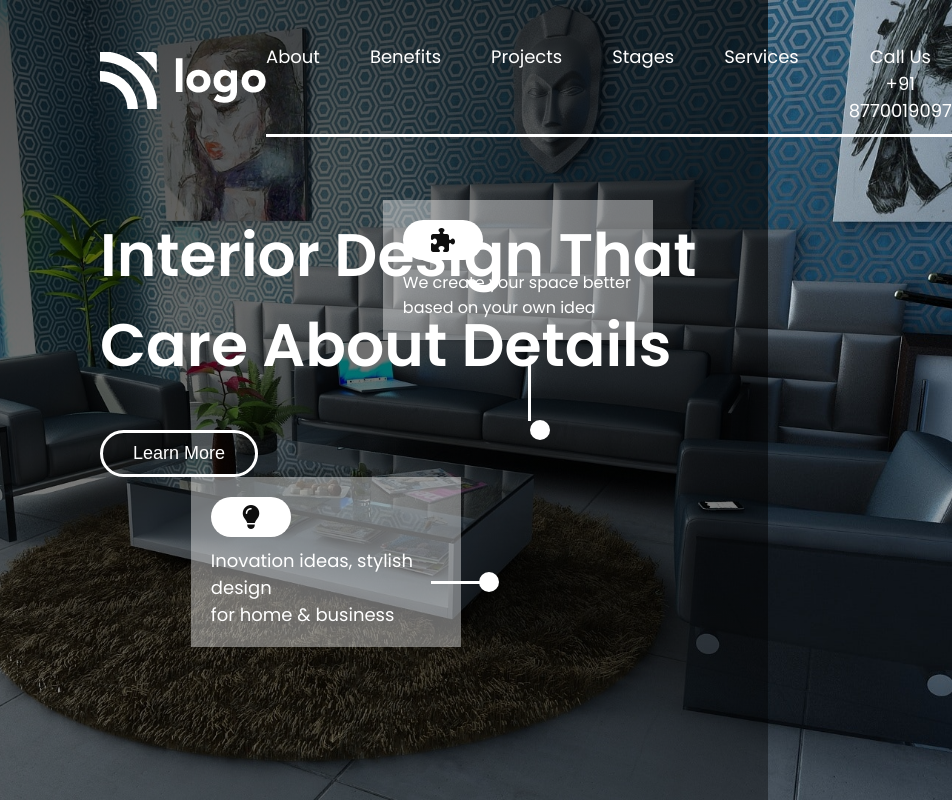
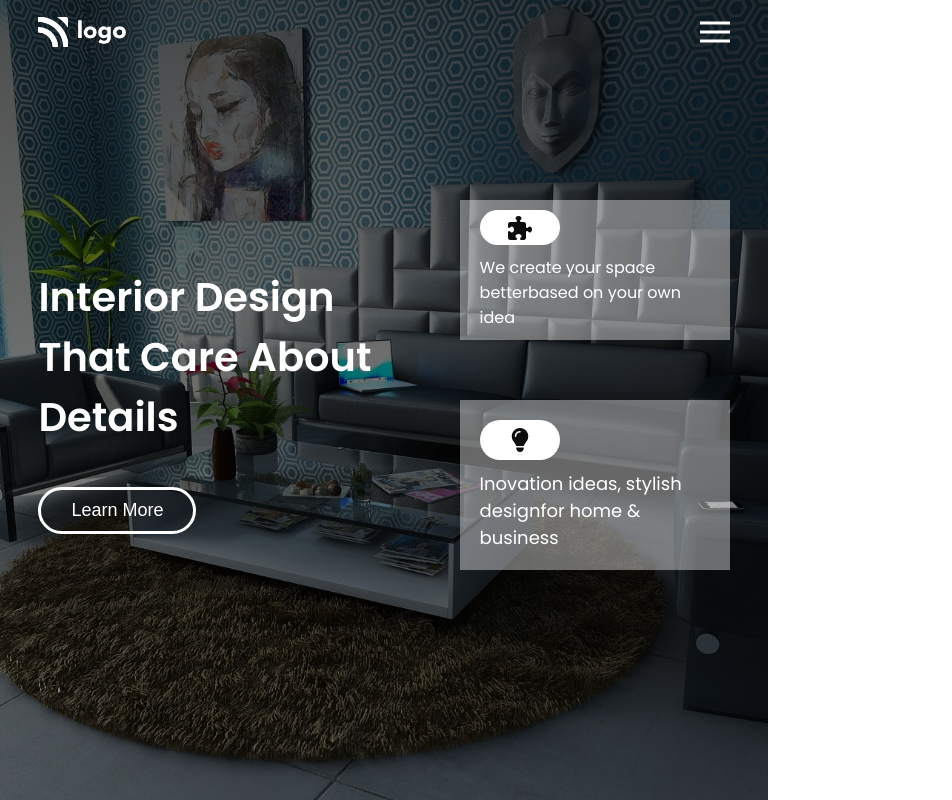
Before and after one commit to Bobby-coder/INTERIOR-DESIGN-LANDING-PAGE, a plain HTML site: page index.html in a window 768 px wide. Shown: the whole page, 952 px wide, since content can reach past the window. Drawn offline with Linux system fonts and the light colour scheme.

Commit message:
fully responsive update

```diff
--- a/css/style.css
+++ b/css/style.css
@@ -12,12 +12,11 @@ body {
     height: 100vh;
     font-family: "Poppins", sans-serif;
     color: #fff;
-    position: relative;
+    padding: 0 5%;
 }
 
 .nav{
     height: 20vh;
-    padding: 0 100px;
     display: flex;
     justify-content: space-between;
     align-items: center;
@@ -31,12 +30,12 @@ body {
 
 .list > ul{
     display: flex;
-    gap: 50px;
+    gap: 40px;
 }
 
 .item{
     list-style-type: none;
-    font-size: 18px;
+    font-size: 15px;
     text-transform: capitalize;
 }
 
@@ -46,11 +45,10 @@ body {
 
 .section{
     margin-top: 50px;
-    padding-left: 100px;
 }
 
 .section > h1{
-    font-size: 60px;
+    font-size: 50px;
     margin-bottom: 40px;
 }
 
@@ -97,58 +95,88 @@ body {
     transform: scale(1.5);
 }
 
-#line1{
-    height: 2px;
-    width: 61px;
-    border-bottom: 3px solid #fff;
-    position: absolute;
-    right: 36%;
-    bottom: 27%;
-}
-
-#circle1{
-    height: 20px;
-    width: 20px;
-    border-radius: 50%;
-    background-color: #fff;
-    position: absolute;
-    right: 35%;
-    bottom: 26%;
-}
-
-#line2{
-    height: 2px;
-    width: 61px;
-    border-bottom: 3px solid #fff;
-    position: absolute;
-    right: 36%;
-    top: 48.5%;
-    right: 27%;
-    transform: rotate(90deg);
-}
-
-#circle2{
-    height: 20px;
-    width: 20px;
-    border-radius: 50%;
-    background-color: #fff;
-    position: absolute;
-    right: 28.4%;
-    bottom: 45%;
-}
 
 #box-1{
     position: absolute;
-    right: 40%;
+    right: 30%;
 }
 
 #box-2{
     height: 120px;
     position: absolute;
     top: 25%;
-    right: 15%;
+    right: 5%;
 }
 
 #box-2 > p{
     font-size: 16px;
 }
+
+.menu-icon{
+    display: none;
+}
+
+@media only screen and (max-width:1000px){
+
+    br{
+        display: none;
+    }
+
+    body{
+        display: flex;
+        align-items: center;
+    }
+
+    .nav{
+        padding: 0 5%;
+        height: 64px;
+        width: 90%;
+        position: absolute;
+        top: 0;
+        left: 0;
+        background-color: transparent;
+    }
+
+    .nav-logo{
+        height: 30px;
+    }
+
+    .menu-icon{
+        display: block;
+        height: 30px;
+    }
+
+    .list{
+        display: none;
+    }
+
+    .section{
+        margin-top: 0;
+    }
+
+    .section > h1{
+        font-size: 40px;
+    }
+
+    .section > button{
+        align-self: center;
+    }
+
+    .box-container{
+        display: none;
+    }
+}
+
+@media only screen and (min-width:600px) and (max-width:1000px){
+    .section{
+        width: 50%;
+    }
+
+    .box-container{
+        display: block;
+    }
+
+    #box-1{
+        right: 5%;
+    }
+}
--- a/index.html
+++ b/index.html
@@ -1,21 +1,18 @@
 <!DOCTYPE html>
 <html lang="en">
+
 <head>
     <meta charset="UTF-8">
     <meta http-equiv="X-UA-Compatible" content="IE=edge">
     <meta name="viewport" content="width=device-width, initial-scale=1.0">
     <title>Interior Design Landing Page</title>
-    <link
-            rel="stylesheet"
-            href="https://cdnjs.cloudflare.com/ajax/libs/font-awesome/6.1.1/css/all.min.css"
+    <link rel="stylesheet" href="https://cdnjs.cloudflare.com/ajax/libs/font-awesome/6.1.1/css/all.min.css"
         integrity="sha512-KfkfwYDsLkIlwQp6LFnl8zNdLGxu9YAA1QvwINks4PhcElQSvqcyVLLD9aMhXd13uQjoXtEKNosOWaZqXgel0g=="
-            crossorigin="anonymous"
-            referrerpolicy="no-referrer"
-        />
+        crossorigin="anonymous" referrerpolicy="no-referrer" />
     <link rel="stylesheet" href="css/style.css">
 </head>
+
 <body>
-    <div class="container">
     <div class="nav">
         <img class="nav-logo" src="assets/white-logo.png" alt="nav-logo">
         <div class="list">
@@ -28,6 +25,7 @@
                 <li class="item">call us <br>+91 8770019097</li>
             </ul>
         </div>
+        <img src="/assets/menu.svg" alt="" class="menu-icon">
     </div>
     <div class="section">
         <h1>Interior Design That<br>
@@ -40,16 +38,13 @@
             <div class="icon-container"><i class="fa-solid fa-lightbulb"></i></div>
             <p>Inovation ideas, stylish <br>design<br>for home & business</p>
         </div>
-        <div id="line1"></div>
-        <div id="circle1"></div>
     </div>
     <div class="box-container">
         <div id="box-2" class="box">
             <div class="icon-container"><i class="fa-solid fa-puzzle-piece"></i></div>
             <p>We create your space better<br>based on your own idea</p>
         </div>
-        <div id="line2"></div>
-        <div id="circle2"></div>
     </div>
 </body>
+
 </html>
```
Lines whose indentation alone changed are shown as unchanged.
